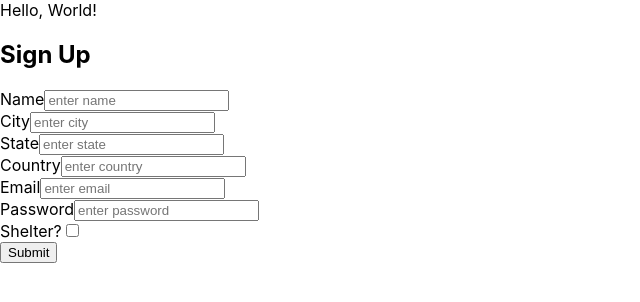
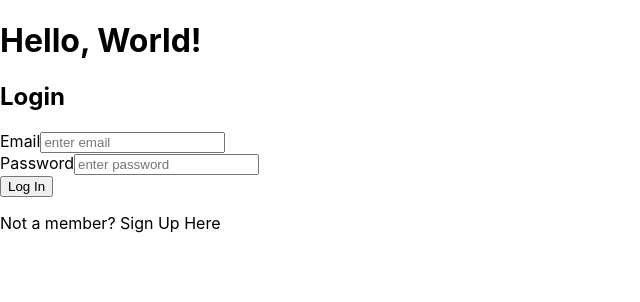
Before and after one commit to melmagana/capstone-frontend, a React (Create React App) app: page / in a window 1280 px wide. Shown: the top 302 px of the page, without its empty margins (0-640 px from the left). Built offline with nearby package versions, Linux system fonts and the light colour scheme.

Commit message:
user can successfully login and register

```diff
--- a/src/App.js
+++ b/src/App.js
@@ -1,15 +1,82 @@
-import React from 'react';
+import React, {Component} from 'react';
 import './App.css';
 import RegisterLoginForm from './RegisterLoginForm'
 
-function App() {
-   console.log(process.env)
-   return (
-      <div className="App">
-         Hello, World!
-         <RegisterLoginForm />
-      </div>
-   );
+export default class App extends Component {
+   constructor() {
+      super()
+
+      this.state = {
+         loggedIn: false,
+         loggedInName: ''
+      }
+   }
+   register = async (registerInfo) => {
+      console.log('register() in app.js called with registerInfo', registerInfo)
+      const url = process.env.REACT_APP_API_URL + '/api/v1/users/register'
+
+      try {
+         const registerResponse = await fetch(url, {
+            credentials: 'include',
+            method: 'POST',
+            body: JSON.stringify(registerInfo),
+            headers: {
+               'Content-Type': 'application/json'
+            }
+         })
+         console.log('registerResponse', registerResponse)
+         const registerJson = await registerResponse.json()
+         console.log('registerJson', registerJson)
+
+         if(registerResponse.status === 201) {
+            this.setState({
+               loggedIn: true,
+               loggedInName: registerJson.data.name
+            })
+         }
+
+      } catch(err) {
+         console.error('Error trying to register with API')
+         console.error(err)
+      }
+   }
+   login = async (loginInfo) => {
+      console.log('login() in app.js called with loginInfo', loginInfo)
+      const url = process.env.REACT_APP_API_URL + '/api/v1/users/login'
+
+      try {
+         const loginResponse = await fetch(url, {
+            credentials: 'include',
+            method: 'POST',
+            body: JSON.stringify(loginInfo),
+            headers: {
+               'Content-Type': 'application/json'
+            }
+         })
+         console.log('loginResponse', loginResponse)
+         const loginJson = await loginResponse.json()
+         console.log('loginJson', loginJson)
+
+         if(loginResponse.status === 200) {
+            this.setState({
+               loggedIn: true,
+               loggedInName: loginJson.data.name
+            })
+         }
+      } catch(err) {
+         console.error('Error trying to login with API')
+         console.error(err)
+      }
+   }
+   render() {
+      return (
+         <div className="App">
+            <h1>Hello, World!</h1>
+            <RegisterLoginForm
+               register={this.register}
+               login={this.login}
+            />
+         </div>
+      )
+   }
 }
-
-export default App;
--- a/src/RegisterLoginForm/index.js
+++ b/src/RegisterLoginForm/index.js
@@ -11,7 +11,19 @@ export default class RegisterLoginForm extends Component {
 			country: '',
 			email: '',
 			password: '',
-			shelter: false
+			shelter: false,
+			action: 'Login'
+		}
+	}
+	switchForm = () => {
+		if(this.state.action === 'Login') {
+			this.setState({
+				action: 'Register'
+			})
+		} else {
+			this.setState({
+				action: 'Login'
+			})
 		}
 	}
 	handleChange = (event) => {
@@ -19,11 +31,23 @@ export default class RegisterLoginForm extends Component {
 			[event.target.name]: event.target.value
 		})
 	}
+	handleSubmit = (event) => {
+		event.preventDefault()
+		if(this.state.action === 'Register') {
+			this.props.register(this.state)
+		} else {
+			this.props.login(this.state)
+		}
+	}
 	render() {
 		return(
 			<div className='RegisterLoginForm'>
-				<h2>Sign Up</h2>
-				<form>
+				<h2>{this.state.action}</h2>
+				<form onSubmit={this.handleSubmit}>
+				{
+					this.state.action === 'Register'
+					&&
+					<div>
 						<div>
 							<label>Name</label>
 							<input
@@ -64,6 +88,8 @@ export default class RegisterLoginForm extends Component {
 								onChange={this.handleChange}
 							/>
 						</div>
+					</div>
+				}
 					<div>
 						<label>Email</label>
 						<input
@@ -84,6 +110,10 @@ export default class RegisterLoginForm extends Component {
 							onChange={this.handleChange}
 						/>
 					</div>
+					{
+						this.state.action === 'Register'
+						&&
+						<div>
 							<div>
 								<label>Shelter?</label>
 								<input
@@ -93,8 +123,23 @@ export default class RegisterLoginForm extends Component {
 									onChange={this.handleChange}
 								/>
 							</div>
-					<button>Submit</button>
+						</div>
+					}
+					<button type='Submit'>
+						{this.state.action === 'Login' ? 'Log In' : 'Sign Up'}
+					</button>
 				</form>
+				{
+					this.state.action === 'Login'
+					?
+					<p>
+						Not a member? Sign Up <span onClick={this.switchForm}>Here</span>
+					</p>
+					:
+					<p>
+						Already a member? Log In <span onClick={this.switchForm}>Here</span>
+					</p>
+				}
 			</div>
 		)
 	}
```
Lines whose indentation alone changed are shown as unchanged.
